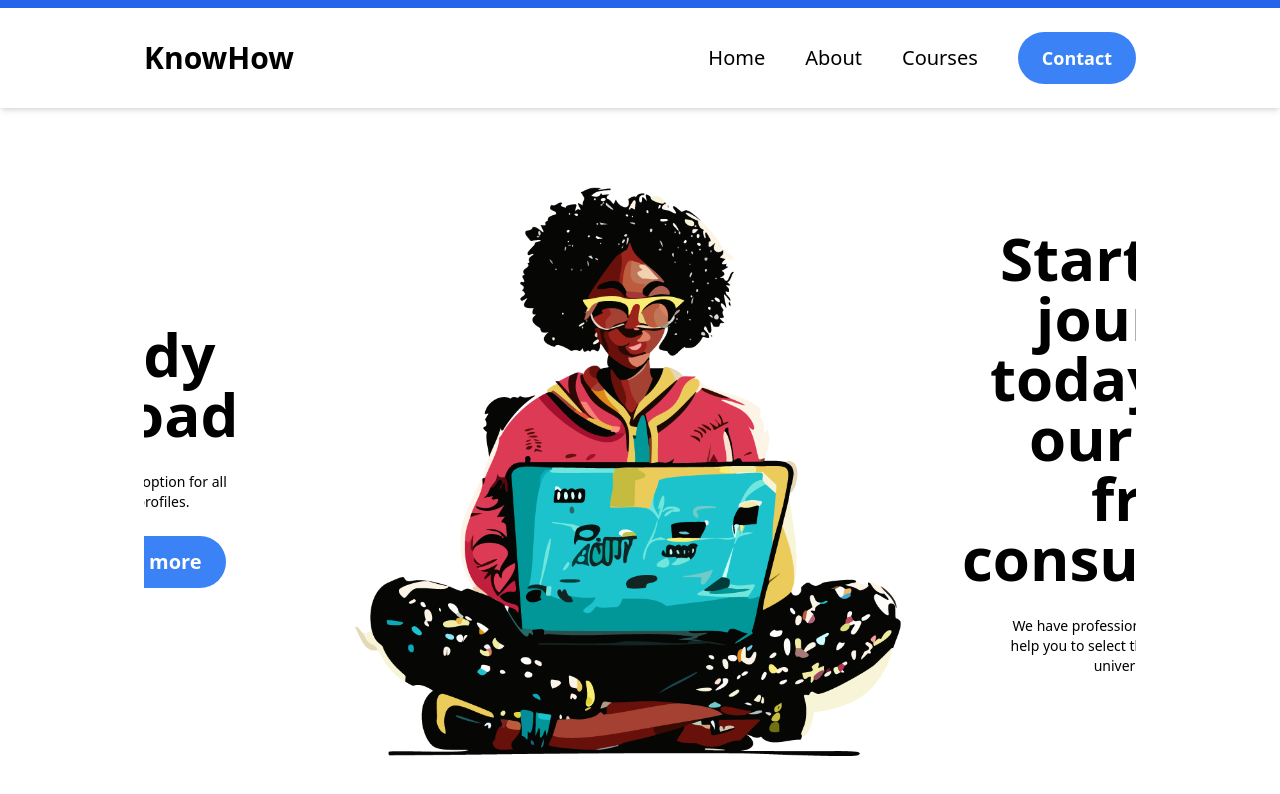
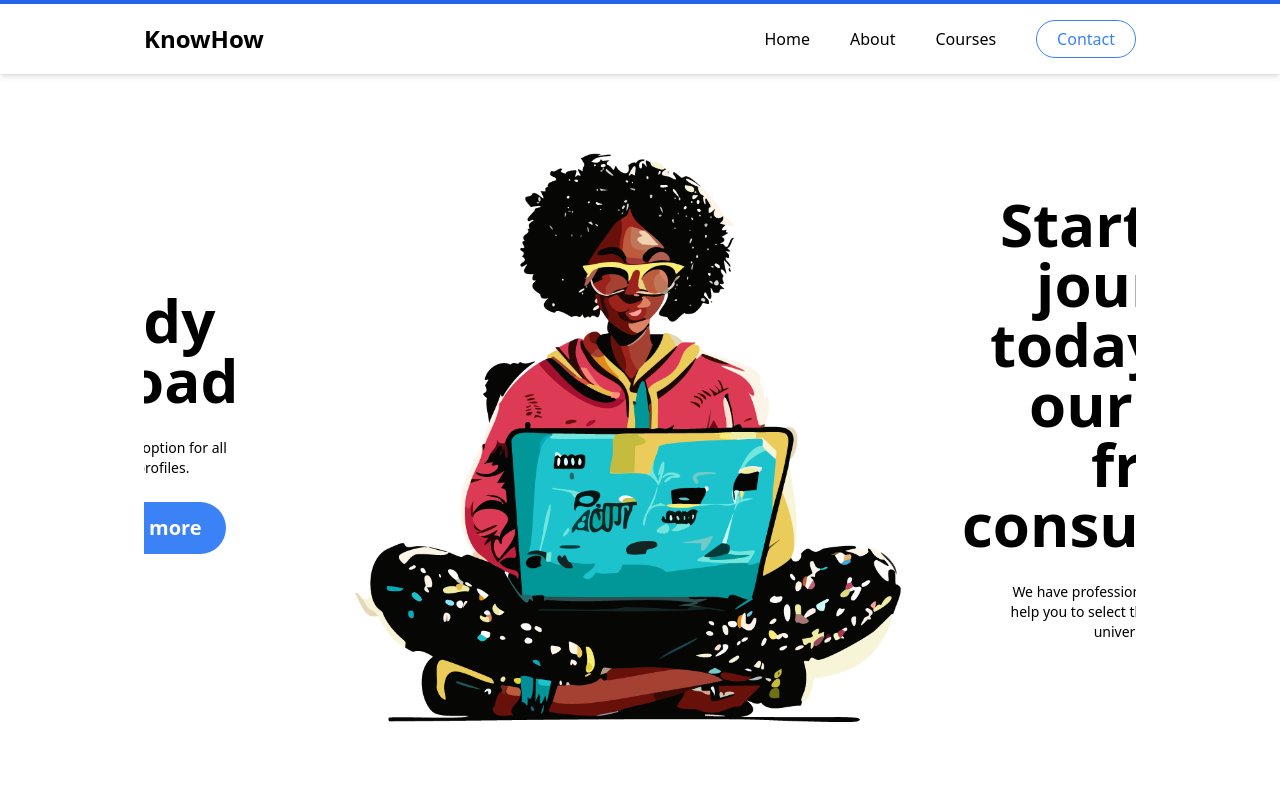
Before and after one commit to IDayanandJagtap/knowhow-demo, a React (Vite) app: page / in a window 1280 px wide. Shown: the top 794 px of the page. Built offline with nearby package versions, Linux system fonts and the light colour scheme.

Commit message:
Fix header style

```diff
--- a/src/components/Header.jsx
+++ b/src/components/Header.jsx
@@ -16,9 +16,9 @@ const Header = () => {
     };
 
     return (
-        <nav className="border-t-4 border-t-blue-600 px-8 py-4 flex justify-between items-center shadow-md md:px-20 md:py-6 lg:px-28 xl:px-36 2xl:px-72 md:border-t-8">
+        <nav className="border-t-4 border-t-blue-600 px-8 py-4 flex justify-between items-center shadow-md md:px-20 md:py-4 lg:px-28 xl:px-36 2xl:px-72 md:border-t-6">
             {/* Title/ logo */}
-            <h1 className="text-lg font-bold md:text-2xl lg:text-3xl">
+            <h1 className="text-lg font-bold md:text-2xl lg:text-2xl">
                 KnowHow
             </h1>
 
@@ -27,14 +27,14 @@ const Header = () => {
                 {navLinks.map((link) => (
                     <a
                         key={link.name}
-                        className="text-xl hover:text-blue-800 cursor-pointer"
+                        className="text-md hover:text-blue-800 cursor-pointer"
                         href={link.href}
                     >
                         {link.name}
                     </a>
                 ))}
                 <a
-                    className="text-lg font-semibold bg-blue-500 py-3 px-6 rounded-full text-white cursor-pointer hover:bg-blue-600"
+                    className="text-md py-1.5 px-5 rounded-full border border-blue-500 cursor-pointer text-blue-500 hover:text-white hover:bg-blue-500"
                     href="#contact"
                 >
                     Contact
```
